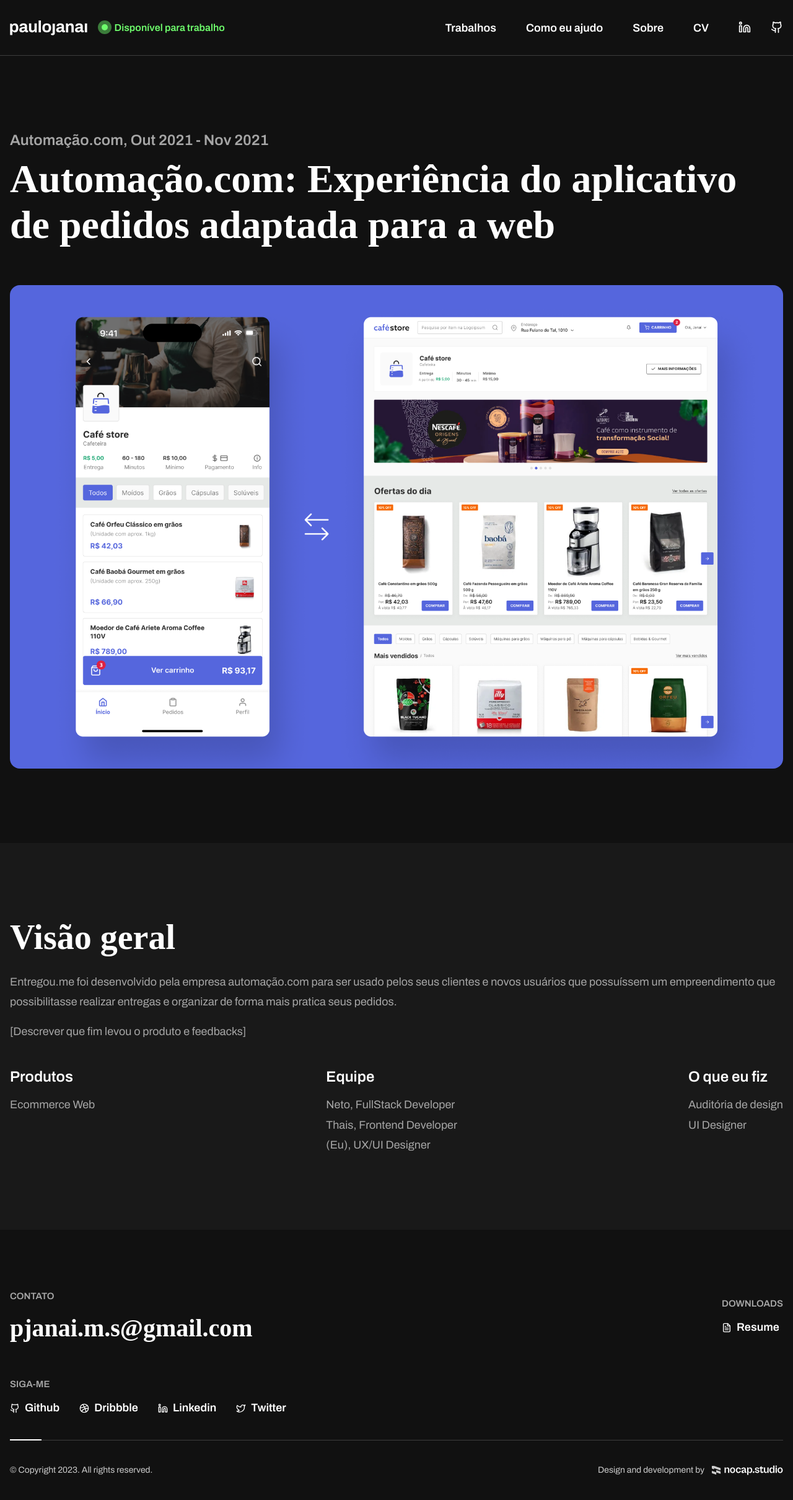
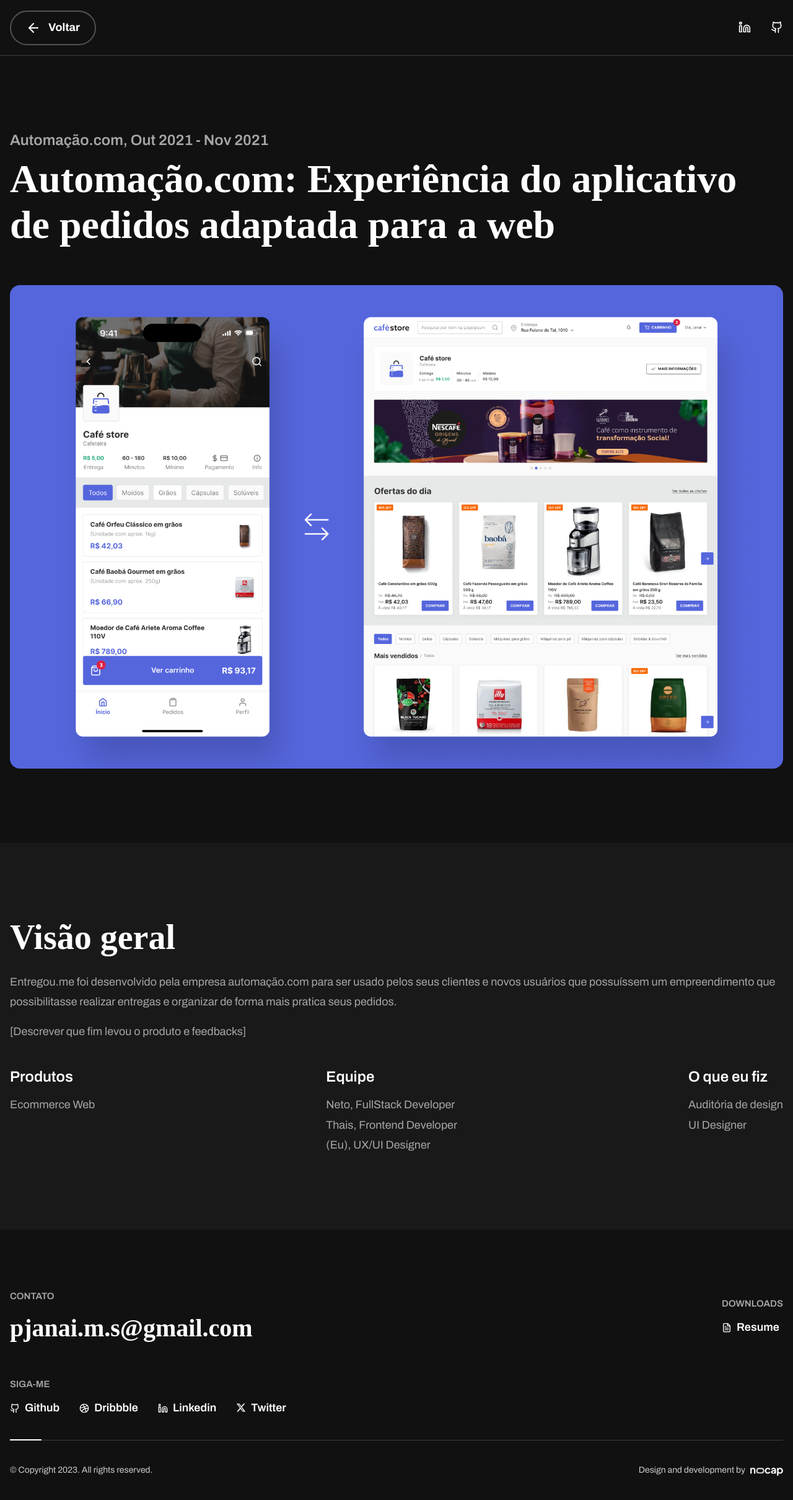
Before and after one commit to paulojanai/my-website-react, a React (Vite) app: page /cases/entregou-me-web in a window 1280 px wide. Shown: the whole page at 62% size. Built offline with nearby package versions, Linux system fonts and the light colour scheme; a web font is replaced by a local one.

Commit message:
feat: navigate to cases added

```diff
--- a/src/components/Button.tsx
+++ b/src/components/Button.tsx
@@ -5,11 +5,19 @@ interface ButtonProps {
   children: React.ReactNode;
   className?: string;
   href?: string;
+  onClick?: () => void;
 }
 
-const Button = ({ children, disabled, className = '', href }: ButtonProps) => {
+const Button = ({
+  children,
+  disabled,
+  className = '',
+  href,
+  onClick,
+}: ButtonProps) => {
   return (
     <a
+      onClick={onClick}
       href={href}
       className={`${className} btn-primary ${disabled ? 'disabled' : ''}`}
     >
--- a/src/components/Link.tsx
+++ b/src/components/Link.tsx
@@ -6,6 +6,14 @@ type Link = {
   nameIcon: string;
   download?: boolean;
 };
+
+const iconXTwitter = (
+  <div className='x-twitter'>
+    <svg xmlns='http://www.w3.org/2000/svg' height='1em' viewBox='0 0 512 512'>
+      <path d='M389.2 48h70.6L305.6 224.2 487 464H345L233.7 318.6 106.5 464H35.8L200.7 275.5 26.8 48H172.4L272.9 180.9 389.2 48zM364.4 421.8h39.1L151.1 88h-42L364.4 421.8z' />
+    </svg>
+  </div>
+);
 
 function Link({ text, link, nameIcon, download }: Link) {
   const LucideIcon = icons[nameIcon];
@@ -19,7 +27,11 @@ function Link({ text, link, nameIcon, download }: Link) {
         download={download}
         rel='noopener noreferrer'
       >
-        <LucideIcon color='white' size={16} />
+        {nameIcon === 'Twitter' ? (
+          iconXTwitter
+        ) : (
+          <LucideIcon color='white' size={16} />
+        )}
         <span>{text}</span>
       </a>
     </>
--- a/src/components/OpenTowork.tsx
+++ b/src/components/OpenTowork.tsx
@@ -1956,7 +1956,7 @@ export default function OpenToWork() {
     );
   }, []);
   return (
-    <div className='openToWork'>
+    <div className='open-to-work'>
       <div className='signal'>
         <svg
           id='e6s3ziwt2WH1'
--- a/src/components/ui/header.tsx
+++ b/src/components/ui/header.tsx
@@ -1,6 +1,6 @@
-import { useState } from 'react';
-import { Link } from 'react-router-dom';
-import { Github, Linkedin, Menu, X } from 'lucide-react';
+import { useState, useEffect } from 'react';
+import { Link, useLocation } from 'react-router-dom';
+import { ArrowLeft, Github, Linkedin, Menu, X } from 'lucide-react';
 
 import GridContainer from '@components/Grid';
 import Logo from '@assets/logo-dark.svg';
@@ -8,9 +8,20 @@ import Logo from '@assets/logo-dark.svg';
 import CVPDF from '../../../paulojanai-cv.pdf';
 import OpenToWork from '@components/OpenTowork';
 import { navLinks } from '@data/nav/links';
+import Button from '@components/Button';
 
 export function Header() {
   const [open, setOpen] = useState<boolean>(false);
+  const [modeCase, setModeCase] = useState<boolean>(false);
+  const actualPage = useLocation();
+
+  useEffect(() => {
+    if (actualPage.pathname === '/') {
+      setModeCase(false);
+    } else {
+      setModeCase(true);
+    }
+  }, [actualPage.pathname, modeCase]);
 
   const actionMenu = () => {
     setOpen(!open);
@@ -18,33 +29,33 @@ export function Header() {
   };
 
   const handleClickNav = (link: string) => {
-    console.log(link);
+    if (screen.width <= 768) {
+      actionMenu();
+    }
+
+    const initPosition: number = document.getElementById(link)?.offsetTop || 0;
+
+    window.scrollTo({
+      top: initPosition - 40,
+      behavior: 'smooth',
+    });
   };
 
   return (
     <header>
-      <GridContainer>
-        <div className='left' data-aos='fade-right'>
-          <Link to='/' className='logo'>
-            <img src={Logo} alt='Logo Paulo Janai' />
-          </Link>
-          <OpenToWork />
+      {modeCase ? (
+        <GridContainer className='navbar-mode-case'>
+          <div data-aos='right'>
+            <Button href='/'>
+              <ArrowLeft size={24} />
+              <p className='body-m'>Voltar</p>
+            </Button>
           </div>
 
-        <nav className='nav-default' data-aos='fade-left'>
+          <nav className='nav-default-mode-case' data-aos='fade-left'>
             <ul>
-            {navLinks.map((item, index) => (
-              <li key={index}>
-                <a onClick={() => handleClickNav(item.linkID)}>{item.name}</a>
-              </li>
-            ))}
-            <li>
-              <a href={CVPDF} target='_blank'>
-                CV
-              </a>
-            </li>
               <ul className='social'>
-              <li>
+                <li className='nav-link'>
                   <a
                     href='https://www.linkedin.com/in/paulojanai/'
                     target='_blank'
@@ -53,7 +64,53 @@ export function Header() {
                     <Linkedin size={20} />
                   </a>
                 </li>
-              <li>
+                <li className='nav-link'>
+                  <a
+                    href='https://github.com/paulojanai'
+                    target='_blank'
+                    rel='noopener noreferrer'
+                  >
+                    <Github size={20} />
+                  </a>
+                </li>
+              </ul>
+            </ul>
+          </nav>
+        </GridContainer>
+      ) : (
+        <GridContainer>
+          <div className='left' data-aos='fade-right'>
+            <Link to='/' className='logo'>
+              <img src={Logo} alt='Logo Paulo Janai' />
+            </Link>
+            <div className='open-to-work-visible'>
+              <OpenToWork />
+            </div>
+          </div>
+
+          <nav className='nav-default' data-aos='fade-left'>
+            <ul>
+              {navLinks.map((item, index) => (
+                <li className='nav-link' key={index}>
+                  <a onClick={() => handleClickNav(item.linkID)}>{item.name}</a>
+                </li>
+              ))}
+              <li className='nav-link'>
+                <a href={CVPDF} target='_blank'>
+                  CV
+                </a>
+              </li>
+              <ul className='social'>
+                <li className='nav-link'>
+                  <a
+                    href='https://www.linkedin.com/in/paulojanai/'
+                    target='_blank'
+                    rel='noopener noreferrer'
+                  >
+                    <Linkedin size={20} />
+                  </a>
+                </li>
+                <li className='nav-link'>
                   <a
                     href='https://github.com/paulojanai'
                     target='_blank'
@@ -85,17 +142,19 @@ export function Header() {
             <nav className='nav-mobile'>
               <ul>
                 {navLinks.map((item, index) => (
-                <li key={index}>
-                  <a onClick={() => handleClickNav(item.linkID)}>{item.name}</a>
+                  <li className='nav-link' key={index}>
+                    <a onClick={() => handleClickNav(item.linkID)}>
+                      {item.name}
+                    </a>
                   </li>
                 ))}
-              <li>
+                <li className='nav-link'>
                   <a href='' target='_blank'>
                     CV
                   </a>
                 </li>
                 <ul className='social'>
-                <li>
+                  <li className='nav-link'>
                     <a
                       href='https://www.linkedin.com/in/paulojanai/'
                       target='_blank'
@@ -104,7 +163,7 @@ export function Header() {
                       <Linkedin size={40} />
                     </a>
                   </li>
-                <li>
+                  <li className='nav-link'>
                     <a
                       href='https://github.com/paulojanai'
                       target='_blank'
@@ -118,6 +177,7 @@ export function Header() {
             </nav>
           </div>
         </GridContainer>
+      )}
     </header>
   );
 }
--- a/src/pages/home.tsx
+++ b/src/pages/home.tsx
@@ -153,9 +153,10 @@ function Home() {
                   <ul className='list'>
                     <li className='body-m'>Websites</li>
                     <li className='body-m'>Web Apps</li>
+                    <li className='body-m'>Integração e Deploy</li>
                     <li className='body-m'>Padrões de UI</li>
                     <li className='body-m'>Desenvolvimento Cross-Platform</li>
-                    <li className='body-m'>Integração e Deploy</li>
+                    <li className='body-m'>Responsividade</li>
                   </ul>
                 </div>
 
--- a/src/scss/_mixins.scss
+++ b/src/scss/_mixins.scss
@@ -20,3 +20,25 @@
     @content;
   }
 }
+
+@mixin nav-link() {
+  ul {
+    @include flex(row, center, space-between);
+    gap: 4.8rem;
+    margin-top: 2px;
+
+    .nav-link {
+      a {
+        color: $grayscale-50;
+        @include typography-link();
+        @include expand_border($grayscale-50);
+        cursor: pointer;
+      }
+    }
+
+    .social {
+      @include flex(row, center, space-between);
+      gap: 3.2rem;
+    }
+  }
+}
--- a/src/scss/components/_button.scss
+++ b/src/scss/components/_button.scss
@@ -4,9 +4,10 @@
   @include flex(row, center, center);
   gap: 1.2rem;
   padding: 0rem 2.4rem;
-  border: 2px solid $grayscale-50;
+  border: 2px solid $grayscale-400;
   border-radius: 9rem;
   transition: all 0.3s;
+  cursor: pointer;
 
   p {
     &.body-m {
@@ -17,11 +18,11 @@
   &:hover {
     background-color: $grayscale-50;
     color: $grayscale-600;
+    border-color: $grayscale-50;
   }
 
   &.disabled {
     pointer-events: none;
     color: $grayscale-300;
-    border-color: $grayscale-400;
   }
 }
--- a/src/scss/components/_footer.scss
+++ b/src/scss/components/_footer.scss
@@ -75,12 +75,13 @@ footer {
     }
 
     .development {
-      @include flex(row, center, center);
-      gap: 1.2rem;
+      @include flex(row, center, flex-start);
+      gap: 0.8rem;
 
       a {
         img {
-          height: 1.6rem;
+          margin-top: 0.4rem;
+          height: 1.3rem;
           filter: grayscale(1);
           transition: filter 0.3s;
 
--- a/src/scss/components/_header.scss
+++ b/src/scss/components/_header.scss
@@ -2,7 +2,7 @@
   overflow-y: hidden;
 }
 
-.openToWork {
+.open-to-work {
   @include flex(row, center, center);
 
   .signal {
@@ -43,26 +43,12 @@ header {
       }
     }
 
+    .nav-default-mode-case {
+      @include nav-link();
+    }
+
     .nav-default {
-      ul {
-        @include flex(row, center, space-between);
-        gap: 4.8rem;
-        margin-top: 2px;
-
-        li {
-          a {
-            color: $grayscale-50;
-            @include typography-link();
-            @include expand_border($grayscale-50);
-            cursor: pointer;
-          }
-        }
-
-        .social {
-          @include flex(row, center, space-between);
-          gap: 3.2rem;
-        }
-      }
+      @include nav-link();
     }
 
     .menu-icon {
@@ -95,7 +81,7 @@ header {
           border-bottom: 1.5px solid $grayscale-500;
           width: 100%;
           height: 9rem;
-          @include flex(flex, center, space-between);
+          @include flex(row, center, space-between);
 
           .logo {
             img {
@@ -118,7 +104,7 @@ header {
           @include flex(column, center, center);
           gap: 4.8rem;
 
-          li {
+          .nav-link {
             a {
               font-size: 4.8rem;
               font-weight: 600;
@@ -139,6 +125,10 @@ header {
     }
 
     @include responsive(768px) {
+      .open-to-work-visible {
+        display: none;
+      }
+
       .nav-default {
         display: none;
       }
--- a/src/scss/components/_link.scss
+++ b/src/scss/components/_link.scss
@@ -11,3 +11,10 @@ a {
     }
   }
 }
+
+.x-twitter {
+  svg {
+    height: 16px;
+    fill: $grayscale-50;
+  }
+}
```
Also changed, not shown: src/scss/_typography.scss (+7 -7 lines), src/assets/NocapStudio.svg. Lines whose indentation alone changed are shown as unchanged.
